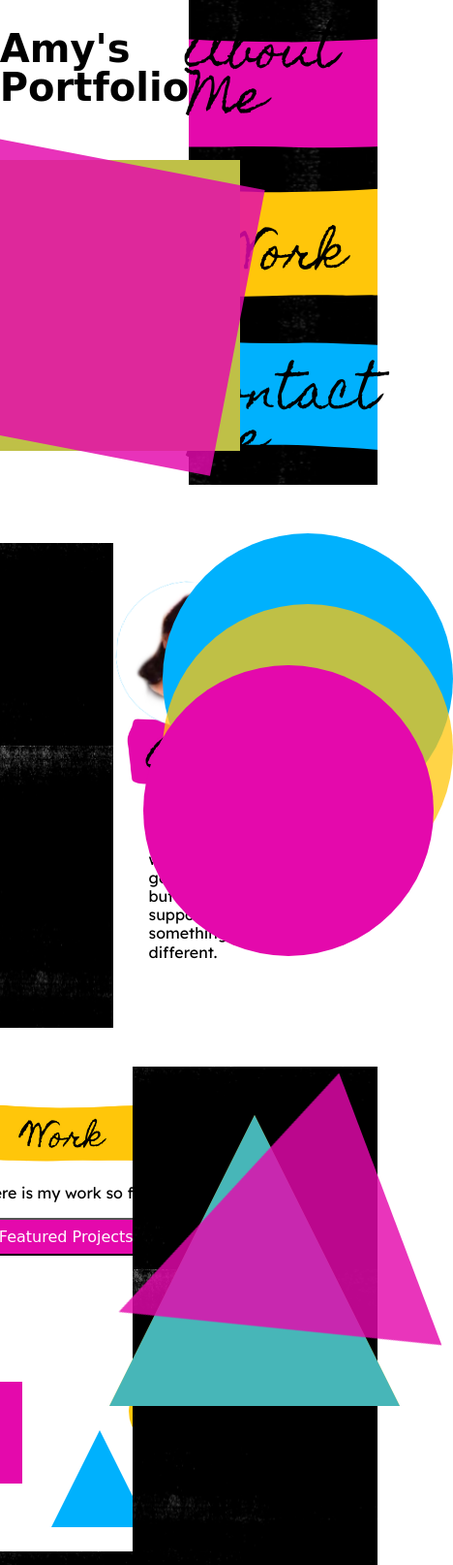
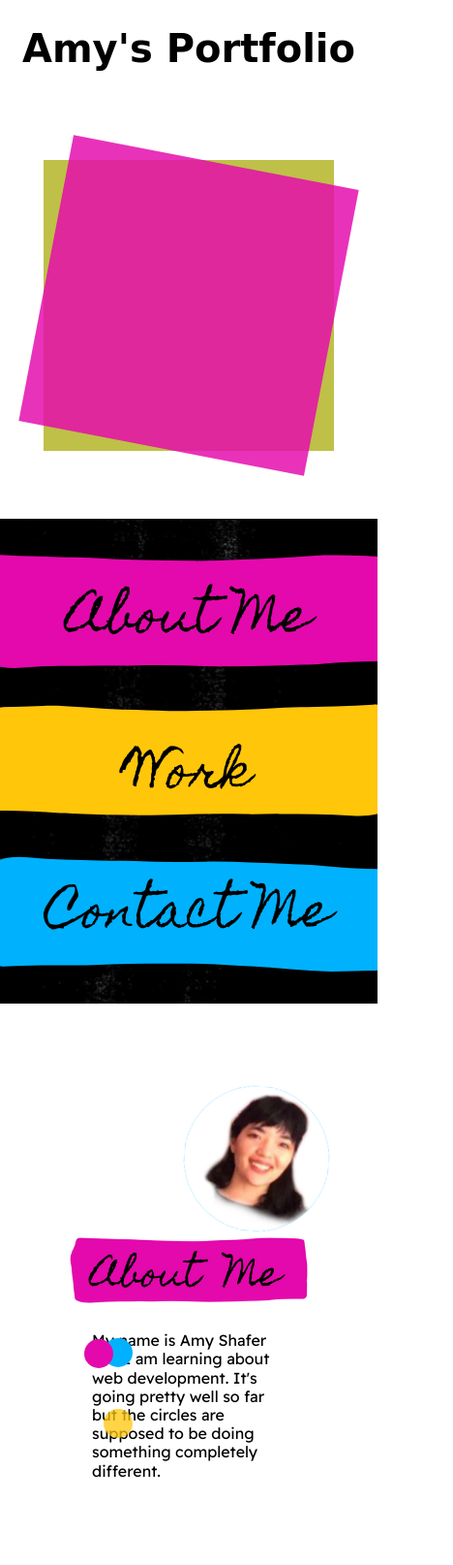
Before and after one commit to AmyShafer/Amy-U-Shafer-Portfolio, a plain HTML site: page index.html in a window 390 px wide. Shown: the top 1614 px of the page at 97% size, 468 px wide, since content can reach past the window. Drawn offline with nearby package versions, Linux system fonts and the light colour scheme; a web font is replaced by a local one.

Commit message:
mobile media queries added

```diff
--- a/assets/style.css
+++ b/assets/style.css
@@ -32,6 +32,7 @@ main {
   flex-direction: row;
   flex-wrap: wrap;
   width: 50%;
+  height: 500px;
   margin-bottom: 5px;
   justify-content: center;
   background-color: white;
@@ -287,8 +288,8 @@ nav ul li a:hover {
 
 /* About Me Section White Section */
 #white-half2 {
+  display: flex;
   position: absolute;
-  display: flex;
   flex-direction: column;
   flex-wrap: wrap;
   right: 0;
@@ -302,8 +303,8 @@ nav ul li a:hover {
 
 /* Picture of Amy */
 #amy-pic {
+  display: flex;
   position: absolute;
-  display: flex;
   margin-top: -270px;
   right: 120px;
   animation: moveDown 2s infinite;
@@ -391,6 +392,7 @@ p {
   display: flex;
   flex-direction: row;
   width: 100%;
+  height: 500px;
 }
 
 /* Work Section Image */
@@ -400,6 +402,7 @@ p {
   display: flex;
   flex-direction: row;
   width: 220px;
+  z-index: 1;
 }
 
 /* Work Section White Section */
@@ -413,7 +416,7 @@ p {
   width: 35%;
   height: 500px;
   background-color: white;
-  z-index: -1;
+  z-index: 1;
 }
 
 #work-text {
@@ -525,9 +528,8 @@ a {
 
 /* Work Section Black Section */
 #black-half3 {
+  display: flex;
   position: absolute;
-  visibility: visible;
-  display: flex;
   flex-direction: row;
   flex-wrap: wrap;
   right: 0;
@@ -541,8 +543,8 @@ a {
 /* yellow triangle is stationary */
 #yellow-triangle {
   display: flex;
+  position: absolute;
   margin-top: 50px;
-  position: absolute;
   justify-content: center;
   align-items: center;
   width: 0;
@@ -555,8 +557,8 @@ a {
 /* blue triangle spins */
 #blue-triangle {
   display: flex;
+  position: absolute;
   margin-top: 50px;
-  position: absolute;
   justify-content: center;
   align-items: center;
   width: 0;
@@ -572,8 +574,8 @@ a {
 /* pink triangle spins */
 #pink-triangle {
   display: flex;
+  position: absolute;
   margin-top: 50px;
-  position: absolute;
   justify-content: center;
   align-items: center;
   width: 0;
@@ -618,11 +620,11 @@ a {
 /* After the user selects a project to view, the triangles change to a gif of the project */
 #project-gif {
   display: flex;
-  margin: 50px;
+  margin: 7%;
   justify-content: center;
   align-items: center;
-  width: 35em;
-  height: 22em;
+  width: 85%;
+  height: auto;
   border-radius: 3em;
   z-index: 1;
 }
@@ -673,16 +675,45 @@ a {
   animation: scaleIn 4s infinite cubic-bezier(.36, .11, .89, .32);
 }
 
-/* Media Queries */
-@media screen and (max-width: 992px) {
+/* Media Queries for Mobile */
+@media screen and (max-width: 600px) {
+  #white-half1, #black-half1 {
+    width: 100%;
+  }
+  #black-half2, #white-half2 {
+    width: 100%;
+  }
+  #blue-circle, #yellow-circle, #pink-circle {
+    width: 30px;
+    height: 30px;
+  }
+  #moving-circles {
+    margin-top: 300px;
+    left: 5px;
+  }
+  #amy-pic {
+    margin-top: -300px;
+    right: 50px;
+  }
+  .work {
+    margin: 600px 0 100px 0;
+    height: 1200px;
+  }
+  #white-half3, #black-half3 {
+    width: 100%;
+  }
+  #black-half3 {
+    margin-top: 600px;
+    z-index: 1;
+  }
+  .contact-me {
+    margin: 1600px 0 10px 0;
+  }
+}
+
+/* Media Queries for larger screens*/
+@media screen and (min-width: 992px) {
   body {
     width: 100%;
   }
 }
-
-/* Media Queries */
-@media screen and (max-width: 768px) {
-  body {
-    width: 100%;
-  }
-}
```
